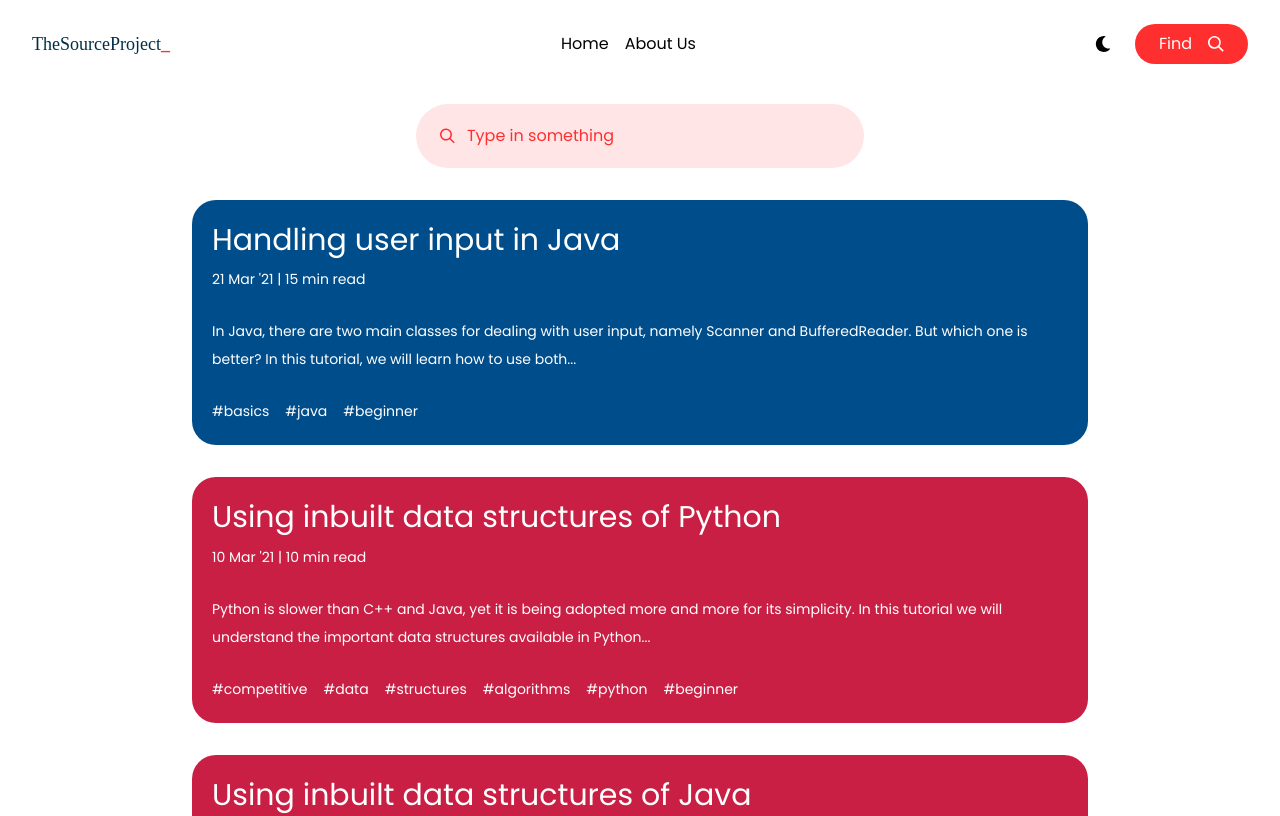
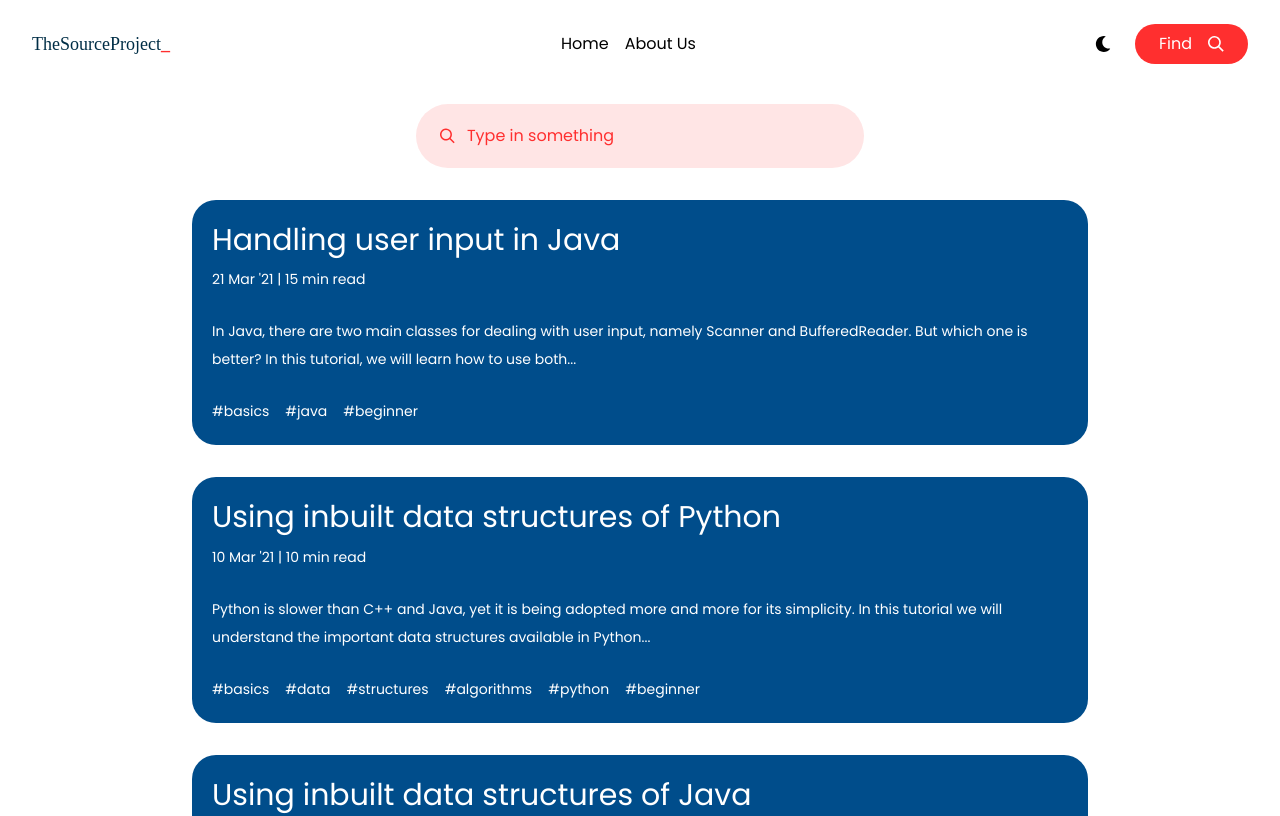
Before and after one commit to thesourceproject/thesourceproject.github.io, a Nuxt app: page /find in a window 1280 px wide. Shown: the top 816 px of the page. Built offline with nearby package versions, Linux system fonts and the light colour scheme; a web font is replaced by a local one.

Commit message:
minor update

```diff
--- a/pages/article/2-Publishing-your-first-project-to-Github.vue
+++ b/pages/article/2-Publishing-your-first-project-to-Github.vue
@@ -162,7 +162,7 @@ export default {
         hid: "description",
         name: "description",
         content:
-          "In our previous tutorial we learnt how to create a local Git repository and make commits to it. Now it's time to show-off your first project to the world. GitHub is a code hosting platform for version control and collaboration.",
+          "In our previous tutorial we learnt how to create a local Git repository and make commits to it. Now it's time to show-off your first project to the world.",
       },
     ],
   },
--- a/pages/article/7-Lets-learn-CSS-Flexbox.vue
+++ b/pages/article/7-Lets-learn-CSS-Flexbox.vue
@@ -508,7 +508,7 @@ export default {
         hid: "description",
         name: "description",
         content:
-          "If you're just starting out with HTML and CSS, you must have heard about Flexbox. This tutorial will teach you the basics of Flexbox so you can use it in your own projects in no time.",
+          "If you're just starting with HTML and CSS, you must have heard about Flexbox. This tutorial will teach you the basics of Flexbox so you can use it in your projects in no time.",
       },
     ],
   },
--- a/pages/article/8-Using-inbuilt-data-structures-of-Java.vue
+++ b/pages/article/8-Using-inbuilt-data-structures-of-Java.vue
@@ -6,7 +6,7 @@
         date="7 Mar '21"
         readTime="10 min read"
         :tags="[
-          'competitive',
+          'basics',
           'data',
           'structures',
           'algorithms',
@@ -338,7 +338,7 @@ export default {
         hid: "description",
         name: "description",
         content:
-          "Today we will learn about data structures that are available in Java and Python. These are a must-know if you want to get into competitive programming.",
+          "Today we will learn about data structures that are available in Java. These are a must-know if you want to get into competitive programming.",
       },
     ],
   },
--- a/pages/article/9-Using-inbuilt-data-structures-of-Python.vue
+++ b/pages/article/9-Using-inbuilt-data-structures-of-Python.vue
@@ -6,7 +6,7 @@
         date="10 Mar '21"
         readTime="10 min read"
         :tags="[
-          'competitive',
+          'basics',
           'data',
           'structures',
           'algorithms',
@@ -269,7 +269,7 @@ export default {
         hid: "description",
         name: "description",
         content:
-          "In this tutorial we will understand the important data structures available in Python. Python is slower than C++ and Java, yet it is being adopted for its simplicity.",
+          "Python is slower than C++ and Java, yet it is being adopted more and more for its simplicity. In this tutorial, we will understand the important data structures available in Python.",
       },
     ],
   },
--- a/pages/find.vue
+++ b/pages/find.vue
@@ -87,14 +87,14 @@ export default {
         },
         {
           id: 9,
-          category: "competitive",
+          category: "basics",
           title: "Using inbuilt data structures of Python",
           date: "10 Mar '21",
           readTime: "10 min read",
           fragment:
             "Python is slower than C++ and Java, yet it is being adopted more and more for its simplicity. In this tutorial we will understand the important data structures available in Python...",
           tags: [
-            "competitive",
+            "basics",
             "data",
             "structures",
             "algorithms",
@@ -104,14 +104,14 @@ export default {
         },
         {
           id: 8,
-          category: "competitive",
+          category: "basics",
           title: "Using inbuilt data structures of Java",
           date: "7 Mar '21",
           readTime: "10 min read",
           fragment:
             "Today we will learn about data structures that are available in Java. These are a must-know if you want to get into competitive programming...",
           tags: [
-            "competitive",
+            "basics",
             "data",
             "structures",
             "algorithms",
```
